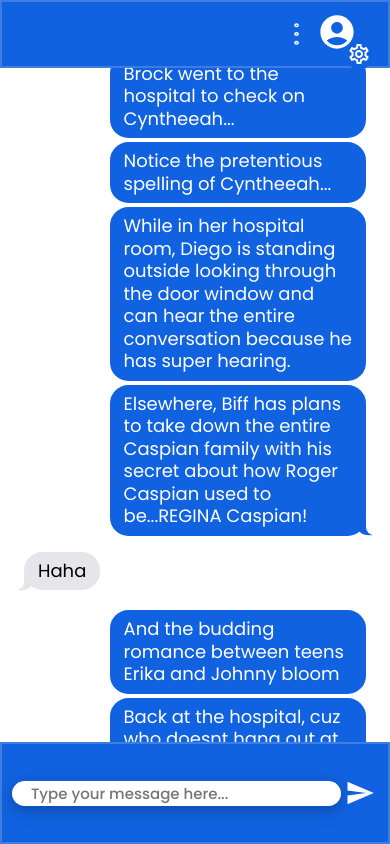
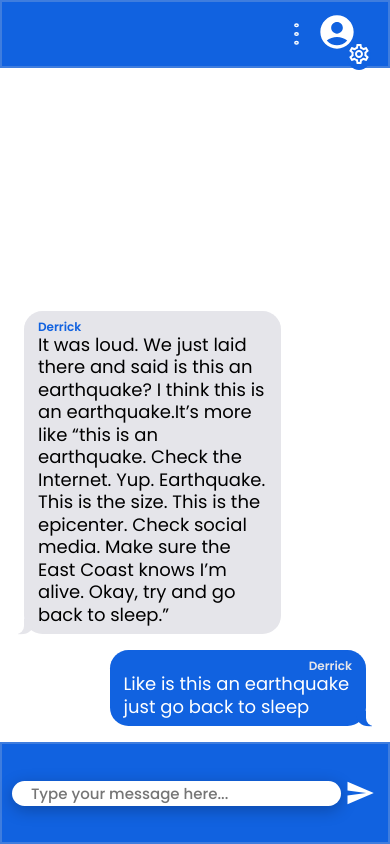
Before and after one commit to Kachielite/chat-app-frontend, a React (Create React App) app: page /chat in a window 390 px wide. Built offline with nearby package versions, Linux system fonts and the light colour scheme.

Commit message:
made homepage responsive

```diff
--- a/src/common/css/component/button.css
+++ b/src/common/css/component/button.css
@@ -1,7 +1,16 @@
 button {
     font-family: 'Poppins Regular';
     height: 72px;
+    width: 610px;
     font-size: 36px;
     border-radius: 65px;
+    padding: 11px 171px;
     cursor: pointer;
 }
+
+@media only screen and (min-device-width: 320px) and (max-device-width: 480px) {
+    button {
+        font-size: 24px;
+        padding: 16px 32px;
+    }
+}
--- a/src/common/css/component/chatBubble.css
+++ b/src/common/css/component/chatBubble.css
@@ -5,7 +5,6 @@
     display: flex;
     flex-direction: column;
     justify-content: flex-end;
-    font-size: 22px;
     margin: 0 auto 1rem;
     width: 100%;
     padding: 0.5rem 1.5rem;
@@ -22,6 +21,8 @@
     font-size: 18px;
     font-style: normal;
     font-weight: 500;
+    display: flex;
+    flex-direction: column;
 }
 
 .imessage p::before,
@@ -36,6 +37,13 @@ p.from-me {
     align-self: flex-end;
     background-color: #1162E0;
     color: #fff;
+}
+
+p.from-me span {
+    font-family: 'Poppins Semibold';
+    align-self: flex-end;
+    color: #E5E5EA;
+    font-size: 12px;
 }
 
 p.from-me::before {
@@ -74,6 +82,13 @@ p.from-them {
     align-items: flex-start;
     background-color: #e5e5ea;
     color: #000;
+}
+
+p.from-them span {
+    font-family: 'Poppins Semibold';
+    align-self: flex-start;
+    color: #1162E0;
+    font-size: 12px;
 }
 
 p.from-them:before {
--- a/src/common/css/pages/home.css
+++ b/src/common/css/pages/home.css
@@ -4,6 +4,7 @@
     display: flex;
     align-items: center;
     justify-content: center;
+    overflow-y: auto;
 }
 
 .homeContainer {
@@ -25,7 +26,7 @@
 }
 
 p {
-    font-family: 'Poppins';
+    font-family: 'Poppins Regular';
     font-size: 36px;
     color: #27476E;
 }
@@ -34,3 +35,28 @@ p {
     justify-content: space-between;
     height: 210px;
 }
+
+@media only screen and (min-device-width: 320px) and (max-device-width: 480px) {
+    .container {
+        height: 100%;
+        max-width: 100%;
+        display: flex;
+        align-items: center;
+        justify-content: center;
+    }
+    .homeContainer {
+        height: 100%;
+        width: 100%;
+    }
+    .logoContainer img {
+        margin-top: 75px;
+        height: 165px;
+        width: 185px;
+    }
+    p {
+        font-size: 20px;
+    }
+    .buttonContainer {
+        height: 170px;
+    }
+}
--- a/src/components/chatBubble.js
+++ b/src/components/chatBubble.js
@@ -12,65 +12,15 @@ const ChatBubble = () => {
     <>
       <div class="imessage">
         <p class="from-them">
-          It was loud. We just laid there and said is this an earthquake?
-          I think this is an earthquake.
-        </p>
-        <p class="from-me">Like is this an earthquake just go back to sleep</p>
-        <p class="from-them margin-b_one">
-          Its more like this is an earthquake. Check the Internet.
-          Yup. Earthquake. This is the size. This is the epicenter. Check social
-          media. Make sure the East Coast knows Im alive. Okay, try and
-          go back to sleep.
-        </p>
-        <p class="from-me">Glad youre safe</p>
-        <p class="from-me">Time to write some code where I left off</p>
-        <p class="from-me no-tail margin-b_none">Previously...</p>
-        <p class="from-me no-tail">
-          Brock went to the hospital to check on Cyntheeah...
-        </p>
-        <p class="from-me no-tail">
-          Notice the pretentious spelling of Cyntheeah...
-        </p>
-        <p class="from-me no-tail">
-          While in her hospital room, Diego is standing outside looking through
-          the door window and can hear the entire conversation because he has
-          super hearing.
-        </p>
-        <p class="from-me margin-b_none">
-          Elsewhere, Biff has plans to take down the entire Caspian family with
-          his secret about how Roger Caspian used to be...REGINA Caspian!
-        </p>
-        <p class="from-them margin-b_one margin-t_one">Haha</p>
-        <p class="from-me no-tail">
-          And the budding romance between teens Erika and Johnny bloom
+          <span>Derrick</span>
+          It was loud. We just laid there and said is this an earthquake? I
+          think this is an earthquake.It’s more like “this is an earthquake.
+          Check the Internet. Yup. Earthquake. This is the size. This is the
+          epicenter. Check social media. Make sure the East Coast knows I’m
+          alive. Okay, try and go back to sleep.”
         </p>
         <p class="from-me">
-          Back at the hospital, cuz who doesnt hang out at hospitals in
-          their free time, amirite...
-        </p>
-        <p class="from-me no-tail margin-b_none">Previously...</p>
-        <p class="from-me no-tail">
-          Brock went to the hospital to check on Cyntheeah...
-        </p>
-        <p class="from-me no-tail">
-          Notice the pretentious spelling of Cyntheeah...
-        </p>
-        <p class="from-me no-tail">
-          While in her hospital room, Diego is standing outside looking through
-          the door window and can hear the entire conversation because he has
-          super hearing.
-        </p>
-        <p class="from-me margin-b_none">
-          Elsewhere, Biff has plans to take down the entire Caspian family with
-          his secret about how Roger Caspian used to be...REGINA Caspian!
-        </p>
-        <p class="from-them margin-b_one margin-t_one">Haha</p>
-        <p class="from-me no-tail">
-          And the budding romance between teens Erika and Johnny bloom
-        </p>
-        <p class="from-me">
-          Back at the hospital, cuz who doesnt hang out at hospitals in
-          their free time, amirite...
+          <span>Derrick</span>Like is this an earthquake just go back to sleep
         </p>
       </div>
       <div ref={lastMessage} />
--- a/src/pages/Home.js
+++ b/src/pages/Home.js
@@ -2,9 +2,11 @@ import React from "react";
 import { Link } from "react-router-dom";
 import Button from "../components/Button";
 import Logo from "../common/images/logo.svg";
+import useWindowDimensions from "../utils/useWindowsDimensions";
 import "../common/css/pages/home.css";
 
 const Home = () => {
+  const { width } = useWindowDimensions();
   return (
     <div className="container">
       <div className="homeContainer">
@@ -14,10 +16,10 @@ const Home = () => {
         <p>Keeping Communication alive</p>
         <div className="buttonContainer">
           <Link to="/sign-in">
-            <Button title="Login" type="primary" width="610px" />
+            <Button title="Login" type="primary" width={width < 480 ? "332px":"550px"} />
           </Link>
           <Link to="/sign-up">
-            <Button title="Sign Up" type="secondary" width="610px" />
+            <Button title="Sign Up" type="secondary" width={width < 480 ? "332px":"550px"}  />
           </Link>
         </div>
       </div>
```
Also changed, not shown: src/common/css/component/input.css (+8 -0 lines).
